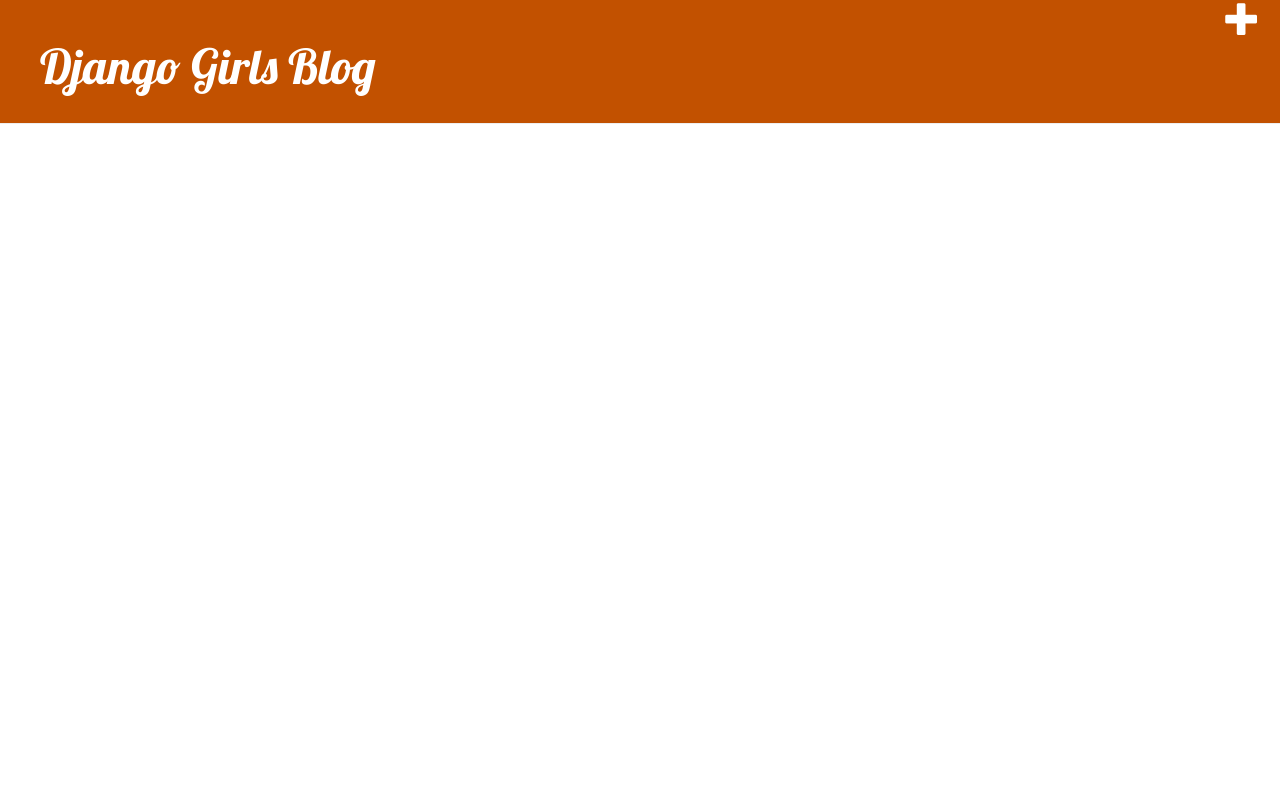
After one commit to ItaloFelipe-sys/projetodjango.definitive, a Django app: template appsite/templates/registration/base.html in a window 1280 px wide. The commit adds this page. Run offline with Django 5.2, Linux system fonts and the light colour scheme; the template is opened without the code that fills it, so the values that code supplies are empty; some libraries are stand-ins or nearby versions.

```diff
--- /dev/null
+++ b/appsite/templates/registration/base.html
@@ -0,0 +1,24 @@
+{% load static %}
+<html>
+    <head>
+        <title>Django Girls blog</title>
+        <link rel="stylesheet" href="//maxcdn.bootstrapcdn.com/bootstrap/3.2.0/css/bootstrap.min.css">
+        <link rel="stylesheet" href="//maxcdn.bootstrapcdn.com/bootstrap/3.2.0/css/bootstrap-theme.min.css">
+        <link rel="stylesheet" href="{% static 'css/appsite.css' %}">
+        <link href="//fonts.googleapis.com/css?family=Lobster&subset=latin,latin-ext" rel="stylesheet" type="text/css">
+    <a href="{% url 'post_new' %}" class="top-menu"><span class="glyphicon glyphicon-plus"></span></a>
+    </head>
+    <body>
+        <div class="page-header">
+            <h1><a href="/">Django Girls Blog</a></h1>
+        </div>
+        <div class="content container">
+            <div class="row">
+                <div class="col-md-8">
+                {% block content %}
+                {% endblock %}
+                </div>
+            </div>
+        </div>
+    </body>
+</html>
--- a/appsite/templates/registration/login.html
+++ b/appsite/templates/registration/login.html
@@ -1,4 +1,4 @@
-{% extends 'appsite/base.html' %}
+{% extends 'registration/base.html' %}
 
 {% block content %}
 <h2>Login</h2>
```
